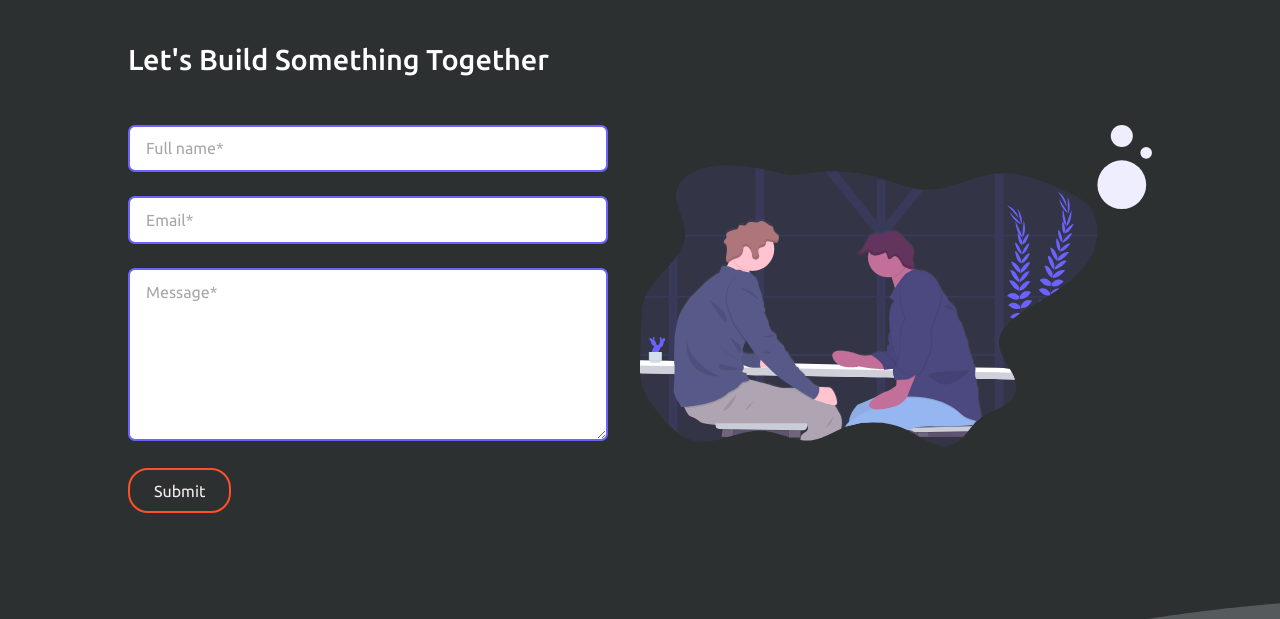
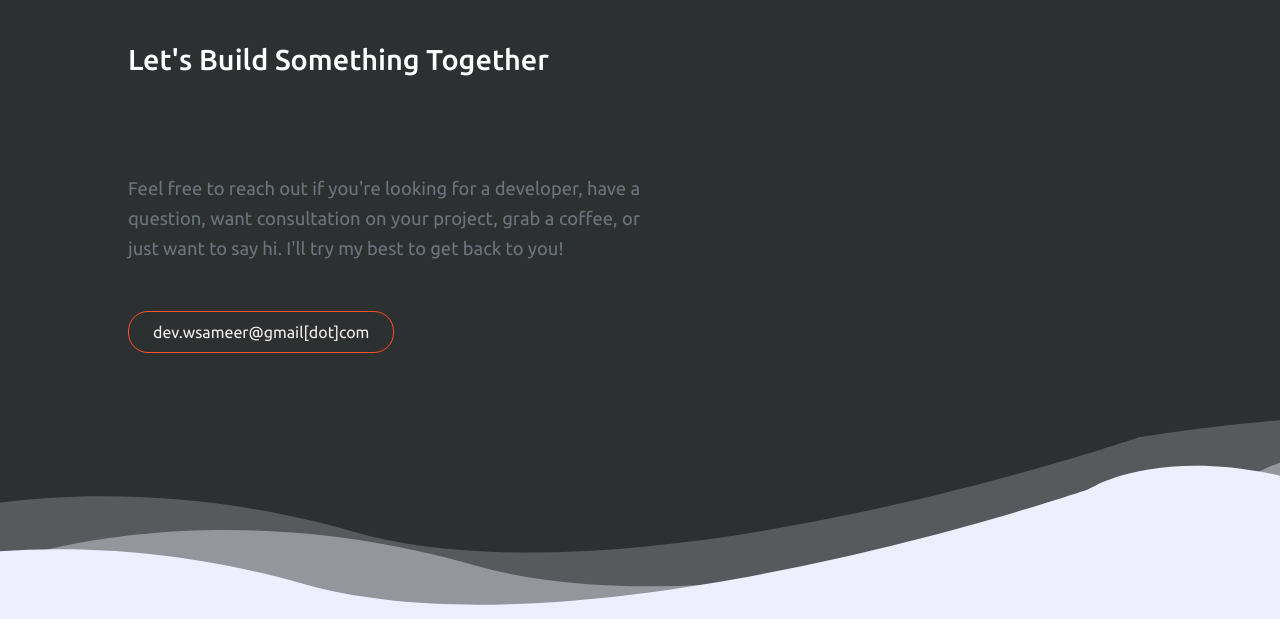
Before and after one commit to wsameer/portfolio-v3, a Gatsby site: page / in a window 1280 px wide. Shown: the part 3420-4039 px from the top of the page. Built offline with nearby package versions, Linux system fonts and the light colour scheme; Gatsby itself is replaced by a stand-in of ours.

Commit message:
removed contact form and added placeholder text

```diff
--- a/src/components/Contact.jsx
+++ b/src/components/Contact.jsx
@@ -1,10 +1,8 @@
 import React from 'react';
-import contact from 'assets/illustrations/contact.svg';
 import styled from 'styled-components';
-import { Container, Row, Col } from 'styles';
-import { ContactForm } from './ContactForm';
+import { Container, Row, Col, Button } from 'styles';
 
-const ContactWrapper = styled.div`
+const StyledContactWrapper = styled.div`
   padding: 4rem 0;
   display: block;
   justify-content: space-between;
@@ -14,62 +12,45 @@ const ContactWrapper = styled.div`
   }
 `;
 
-const PageTitle = styled.h2`
+const StyledPageTitle = styled.h2`
   font-size: 1.8rem;
   font-weight: 500;
   line-height: 1.2;
   margin-bottom: 3rem;
 `;
 
-const Details = styled.div`
-  padding-right: 2rem;
-
-  @media (max-width: 960px) {
-    padding-right: unset;
-    width: 100%;
-    order: 1;
-  }
-
-  h1 {
-    margin-bottom: 2rem;
-    font-size: 26pt;
-    color: #212121;
-  }
-
-  p {
-    margin-bottom: 2.5rem;
-    font-size: 20pt;
-    font-weight: normal;
-    line-height: 1.3;
-    color: #707070;
-  }
+const StyledMessage = styled.p`
+  font-size: 1.15rem;
+  font-weight: 400;
+  text-align: justify;
+  line-height: 30px;
+  color: #6c757d;
+  margin: 3rem 0;
 `;
 
-const Thumbnail = styled.div`
-  @media (max-width: 960px) {
-    width: 100%;
-    margin-bottom: 2rem;
-  }
+const StyledMailTo = styled(Button)`
+  background-color: transparent;
+  color: #f4eeeb;
+  border: 1px solid #fe5029;
 
-  img {
-    width: 100%;
+  :hover {
+    background-color: #fe5029;
+    color: #f4eeeb;
+    border-color: #fe5029;
   }
 `;
 
 export const Contact = () => (
-  <ContactWrapper as={Container} id="contact">
-    <PageTitle>Let's Build Something Together</PageTitle>
+  <StyledContactWrapper as={Container} id="contact">
+    <StyledPageTitle>Let's Build Something Together</StyledPageTitle>
     <Row>
       <Col sm={6}>
-        <Details>
-          <ContactForm />
-        </Details>
-      </Col>
-      <Col sm={6}>
-        <Thumbnail>
-          <img src={contact} alt="I’m Sameer and I’m a Full stack engineer!" />
-        </Thumbnail>
+        <StyledMessage>
+          Feel free to reach out if you're looking for a developer, have a question, want consultation on your project,
+          grab a coffee, or just want to say hi. I'll try my best to get back to you!
+        </StyledMessage>
+        <StyledMailTo href="mailto:dev.wsameer@gmail.com?Subject=Hello">dev.wsameer@gmail[dot]com</StyledMailTo>
       </Col>
     </Row>
-  </ContactWrapper>
+  </StyledContactWrapper>
 );
```
